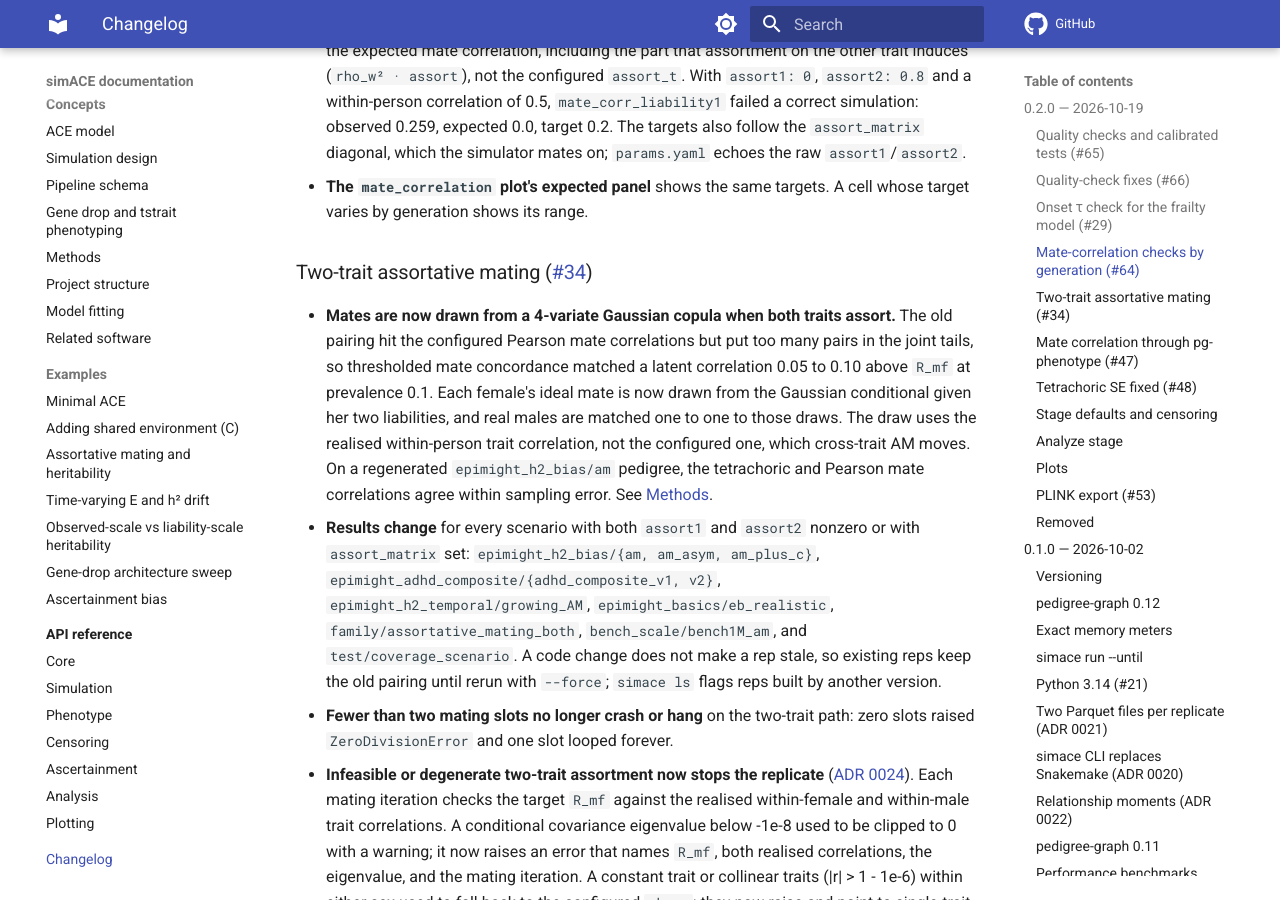
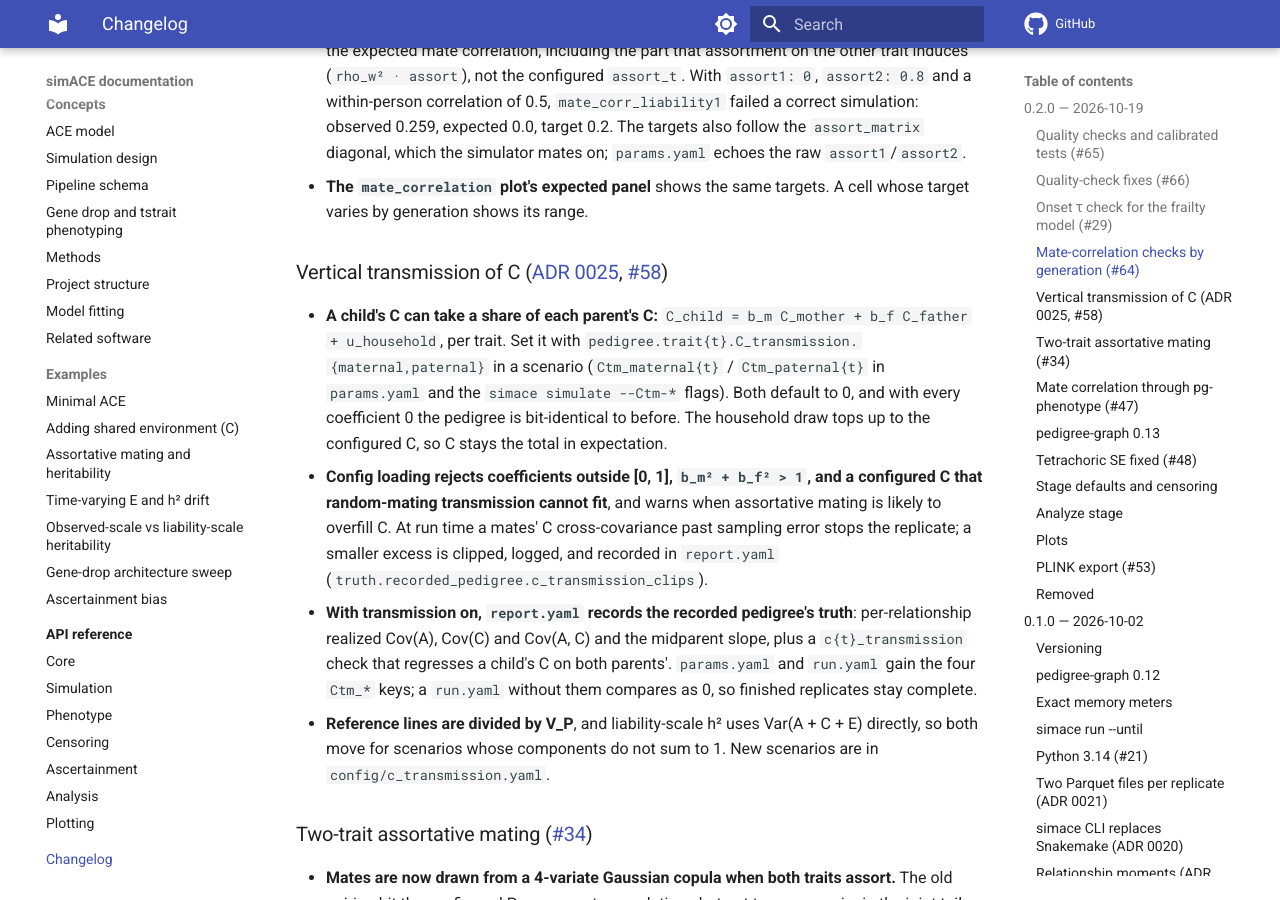
Before and after one commit to rwaples/simACE, an MkDocs documentation site: the page built from docs/changelog.md, in a window 1280 px wide and 900 px high, scrolled down 3194 px. Built offline with MkDocs 1.6.1 and Material for MkDocs 9.7.7, drawn with Linux system fonts in a browser that asks for light colours; comment, search, counter and statistics services are not loaded; some of the changed text lies outside the part shown.

Commit message:
Add C transmission and the 0.13 / 0.5 pins to the 0.2.0 changelog
The 0.2.0 section was missing vertical C transmission (ADR 0025, #58),
which is new since v0.1.0, and still gave pg-phenotype's first pin
(>=0.3,<0.4). It now has a C transmission section, the pg-phenotype pin
the release shipped with, and the pedigree-graph 0.13 move.

```diff
--- a/docs/changelog.md
+++ b/docs/changelog.md
@@ -154,6 +154,31 @@ releases shipped after 2026.05.3.
 - **The `mate_correlation` plot's expected panel** shows the same targets. A
   cell whose target varies by generation shows its range.
 
+### Vertical transmission of C ([ADR 0025](adr/0025-vertical-c-transmission.md), [#58](https://github.com/rwaples/simACE/pull/58))
+
+- **A child's C can take a share of each parent's C:**
+  `C_child = b_m C_mother + b_f C_father + u_household`, per trait. Set it
+  with `pedigree.trait{t}.C_transmission.{maternal,paternal}` in a scenario
+  (`Ctm_maternal{t}` / `Ctm_paternal{t}` in `params.yaml` and the `simace
+  simulate --Ctm-*` flags). Both default to 0, and with every coefficient 0
+  the pedigree is bit-identical to before. The household draw tops up to
+  the configured C, so C stays the total in expectation.
+- **Config loading rejects coefficients outside [0, 1], `b_m² + b_f² > 1`,
+  and a configured C that random-mating transmission cannot fit**, and warns
+  when assortative mating is likely to overfill C. At run time a mates' C
+  cross-covariance past sampling error stops the replicate; a smaller excess
+  is clipped, logged, and recorded in `report.yaml`
+  (`truth.recorded_pedigree.c_transmission_clips`).
+- **With transmission on, `report.yaml` records the recorded pedigree's
+  truth**: per-relationship realized Cov(A), Cov(C) and Cov(A, C) and the
+  midparent slope, plus a `c{t}_transmission` check that regresses a child's
+  C on both parents'. `params.yaml` and `run.yaml` gain the four `Ctm_*`
+  keys; a `run.yaml` without them compares as 0, so finished replicates stay
+  complete.
+- **Reference lines are divided by V_P**, and liability-scale h² uses
+  Var(A + C + E) directly, so both move for scenarios whose components do
+  not sum to 1. New scenarios are in `config/c_transmission.yaml`.
+
 ### Two-trait assortative mating ([#34](https://github.com/rwaples/simACE/issues/34))
 
 - **Mates are now drawn from a 4-variate Gaussian copula when both traits
@@ -193,7 +218,8 @@ releases shipped after 2026.05.3.
 
 ### Mate correlation through pg-phenotype ([#47](https://github.com/rwaples/simACE/issues/47))
 
-- **simACE now depends on pg-phenotype** (`>=0.3,<0.4`). The report's
+- **simACE now depends on pg-phenotype** (`>=0.4,<0.6`, locked at 0.5.0
+  for this release; the first pin was `>=0.3,<0.4`). The report's
   `mate_correlation` matrix, the `assortative_mating` checks, and the genetic
   mate correlation `mu_A` behind the AM-aware expected relative correlations
   come from `pg_phenotype.assortative.mate_correlation` with `inference=False`
@@ -207,6 +233,12 @@ releases shipped after 2026.05.3.
   `E` columns. The two differ by about 1e-9.
 - An infinite liability or A value is now missing, like NaN: its pairs leave
   the cells that read it. Before, the whole cell was NaN.
+
+### pedigree-graph 0.13
+
+- **Moved to pedigree-graph 0.13** (`pedigree-graph>=0.12,<0.14`, locked
+  at 0.13.0). Its pairwise kinship and relationship engine are faster; its
+  Python API is unchanged.
 
 ### Tetrachoric SE fixed ([#48](https://github.com/rwaples/simACE/issues/48))
 
```
